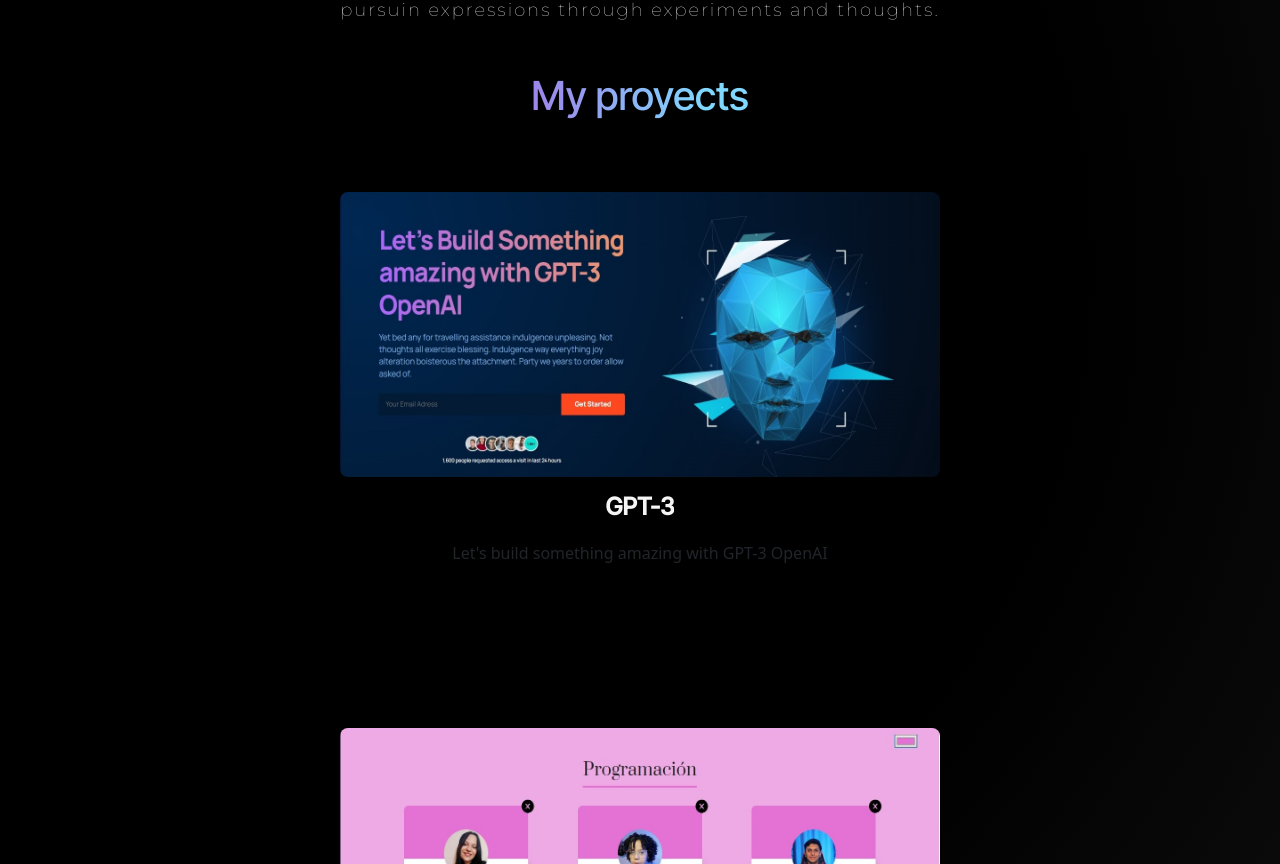
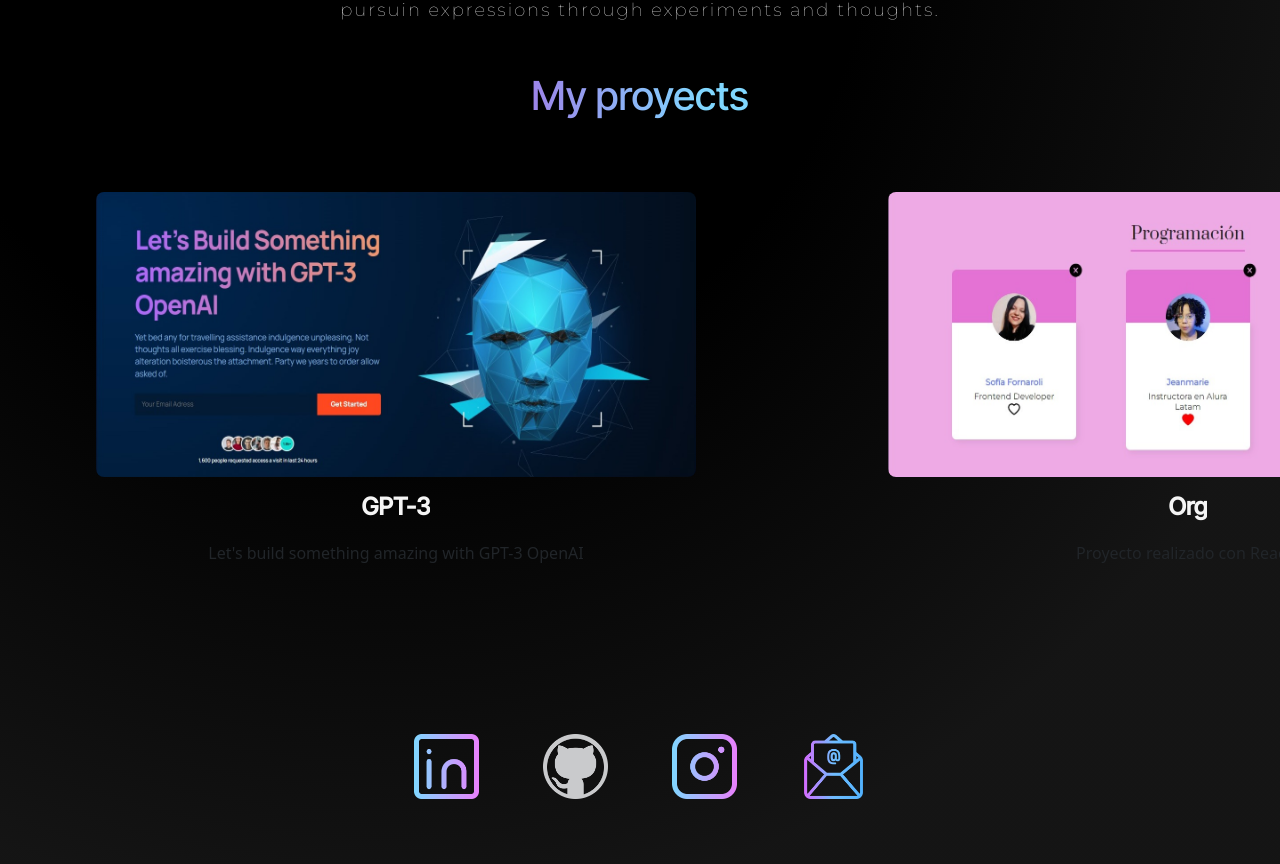
Before and after one commit to Sofia0101/portfolio1, a React (Create React App) app: page / in a window 1280 px wide. Shown: the part 559-1423 px from the top of the page. Built offline with nearby package versions, Linux system fonts and the light colour scheme; a web font is replaced by a local one.

Commit message:
cambio flex

```diff
--- a/src/css/proyects.css
+++ b/src/css/proyects.css
@@ -70,6 +70,7 @@
 .proyectos_components{
   align-items: center;
   display: flex;
-  flex-direction: column;
+  flex-direction: row;
   width: 100%;
+  overflow: auto;
 }
```
